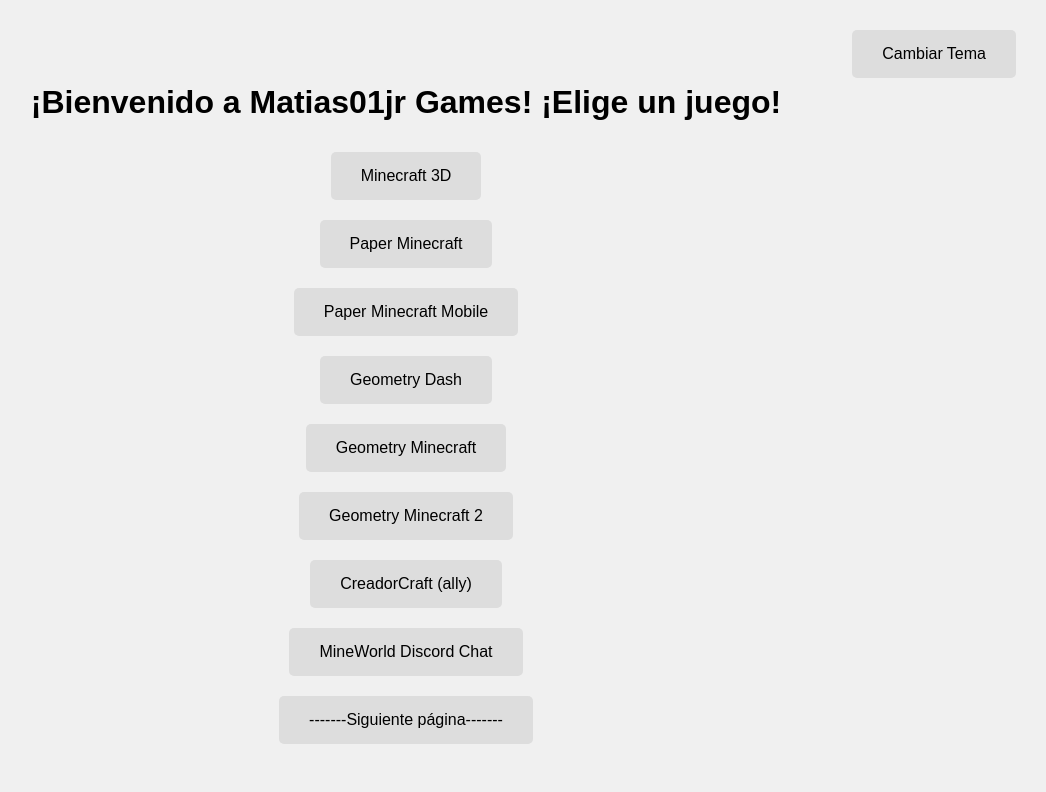
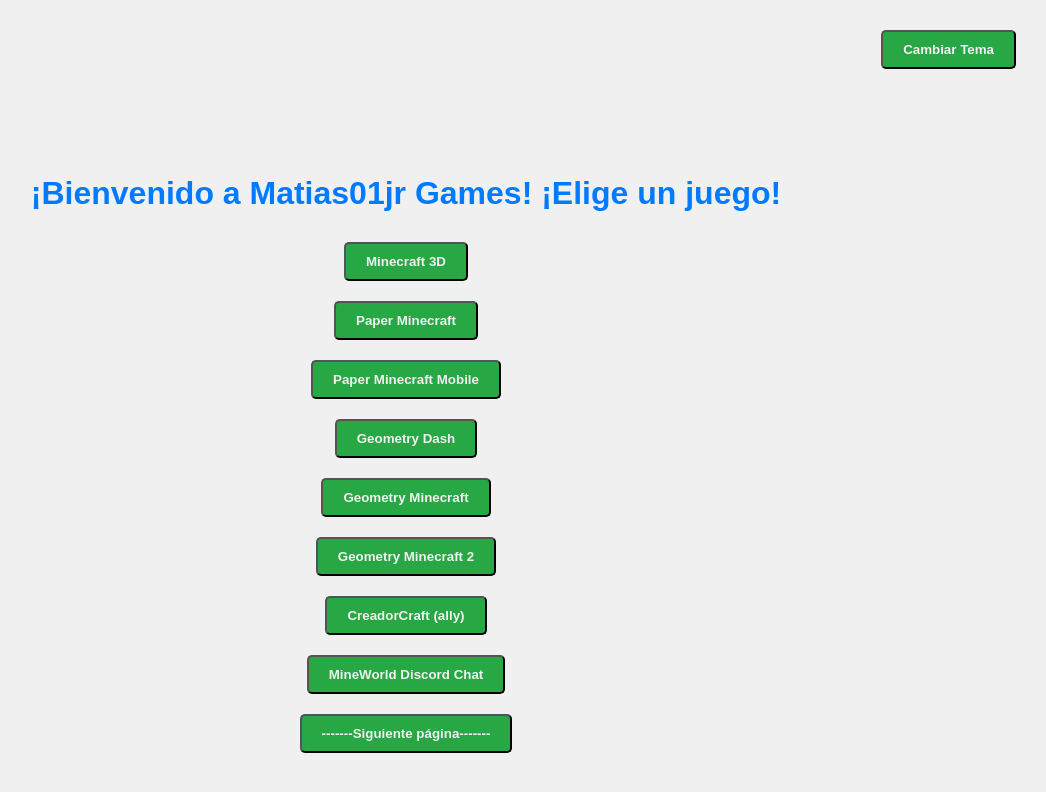
Before and after one commit to Matias01jr/Matias01jr.github.io, a plain HTML site: page index.html in a window 1280 px wide. Shown: the whole page, without its empty margins (234-1280 px from the left). Drawn offline with Linux system fonts and the light colour scheme; a script that the page names is missing.

Commit message:
New Apparience

```diff
--- a/index.html
+++ b/index.html
@@ -7,41 +7,78 @@
     <link rel="icon" href="matias01jr.ico" type="image/x-icon">
     <style>
         body {
-            font-family: Arial, sans-serif;
+        font-family: sans-serif;
         display: flex;
         flex-direction: column;
         align-items: center;
         justify-content: center;
         height: 100vh;
         background-color: var(--bg-color, #f0f0f0);
-            color: var(--text-color, #000);
+        color: var(--text-color, #333);
+        text-align: center;
+        padding: 50px;
         transition: background-color 0.3s, color 0.3s;
       }
+
+      h1 {
+        color: #007bff;
+        margin-bottom: 20px;
+      }
+
+      p {
+        font-size: 1.2em;
+        line-height: 1.6;
+        margin-bottom: 30px;
+        max-width: 600px;
+        margin-left: auto;
+        margin-right: auto;
+      }
+
       button {
+        margin: 10px;
+        display: inline-block;
+        padding: 10px 20px;
+        background-color: #28a745; /* Color verde */
+        color: green;
+        text-decoration: none;
+        border-radius: 5px;
+        font-weight: bold;
+      }
+
+      a:hover {
+        background-color: #28a745; /* Hover con un verde más oscuro */
+      }
+
+      a {
         margin: 10px;
         padding: 15px 30px;
         font-size: 16px;
         cursor: pointer;
+        color: #007bff;
         border: none;
         border-radius: 5px;
         transition: background-color 0.3s, color 0.3s;
       }
+
       .theme-button {
         position: absolute;
         top: 20px;
         right: 20px;
       }
+
       .dark-theme {
         --bg-color: #333;
         --text-color: #f0f0f0;
       }
+
       .dark-theme button {
-            background-color: #444;
+        background-color: #28a745;
         color: #f0f0f0;
       }
+
       .light-theme button {
-            background-color: #ddd;
-            color: #000;
+        background-color: #28a745;
+        color: #f0f0f0;
       }
     </style>
 </head>
```
Also changed, not shown: index-2.html (+42 -5 lines), index-3.html (+42 -5 lines), index-4.html (+42 -5 lines). Lines whose indentation alone changed are shown as unchanged.
